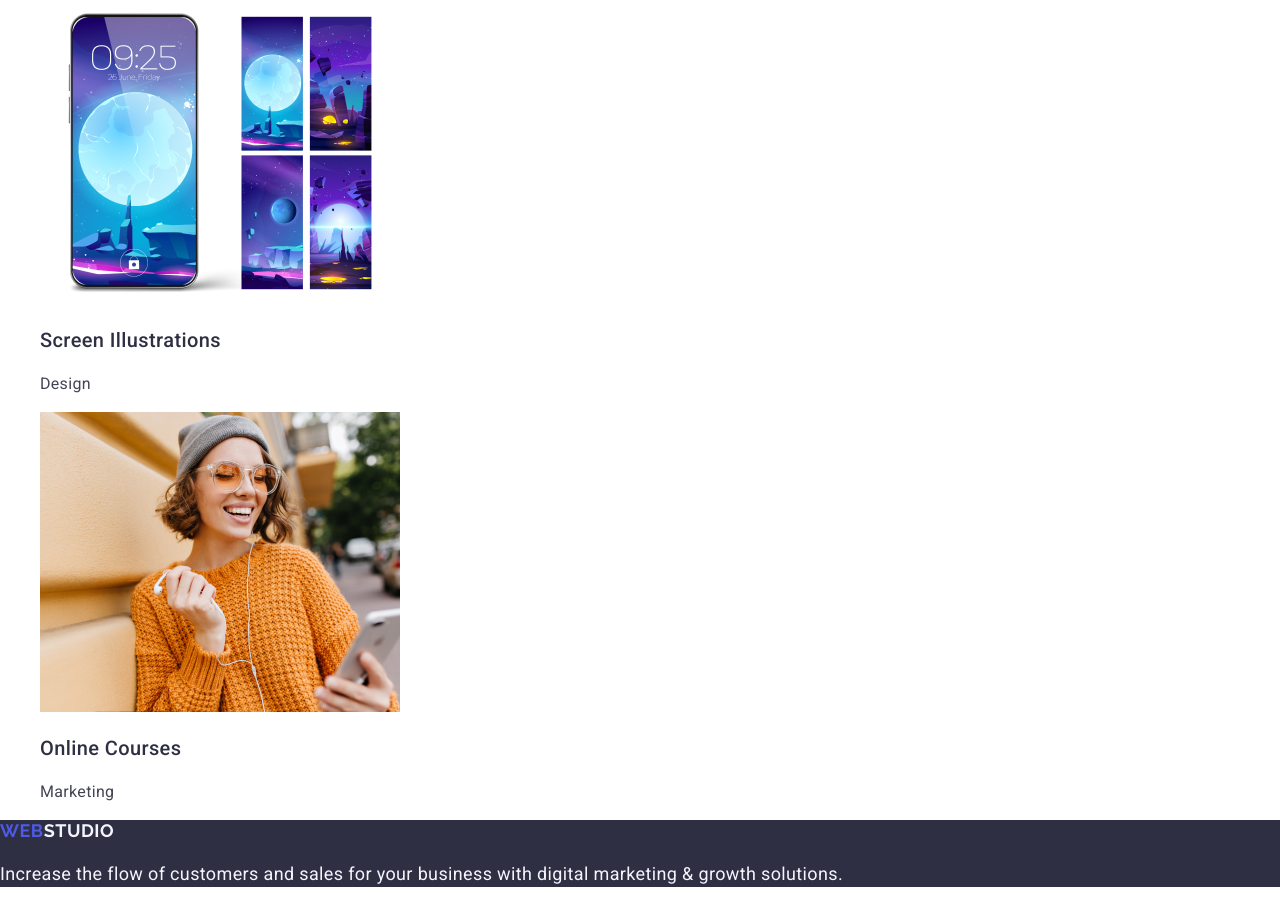
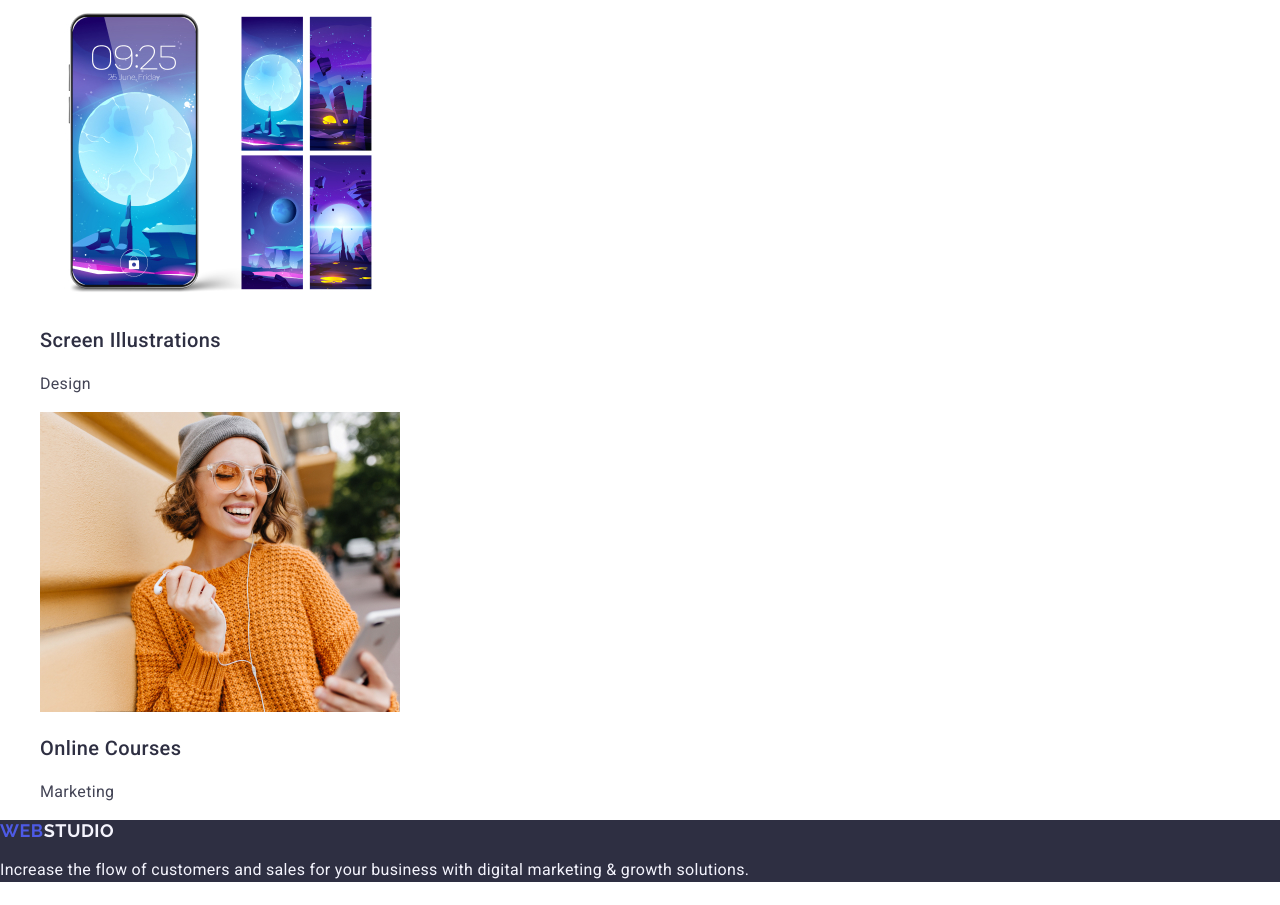
Before and after one commit to VladSmetana/goit-markup-hw-02, a website: page index.html in a window 1280 px wide. Shown: the part 4043-4948 px from the top of the page. Drawn offline with nearby package versions, Linux system fonts and the light colour scheme.

Commit message:
add styles

```diff
--- a/css/styles.css
+++ b/css/styles.css
@@ -139,10 +139,14 @@ body {
 .footer-text{
     line-height: 1.5;
     color: #F4F4FD;
-    letter-spacing: 0.02em
+    letter-spacing: 0.02em;
+    font-size: 16px;
+    font-style: normal;
+    font-weight: 400;
 }
 .logo-part-2{
     color: #F4F4FD;
+    font-size: 18px;
     font-family: 'Raleway', sans-serif;
     text-decoration: none;
     font-weight: 700;
```
